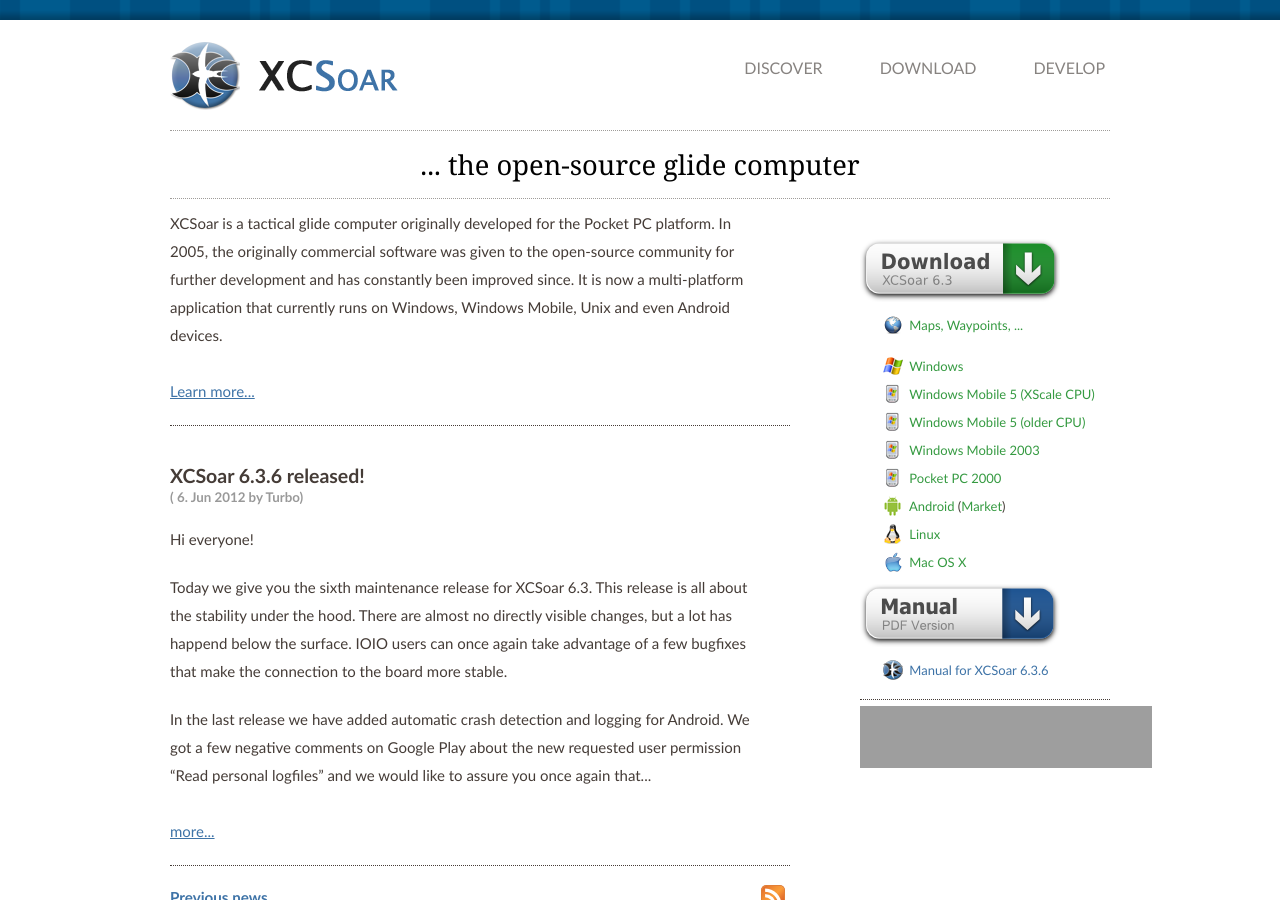
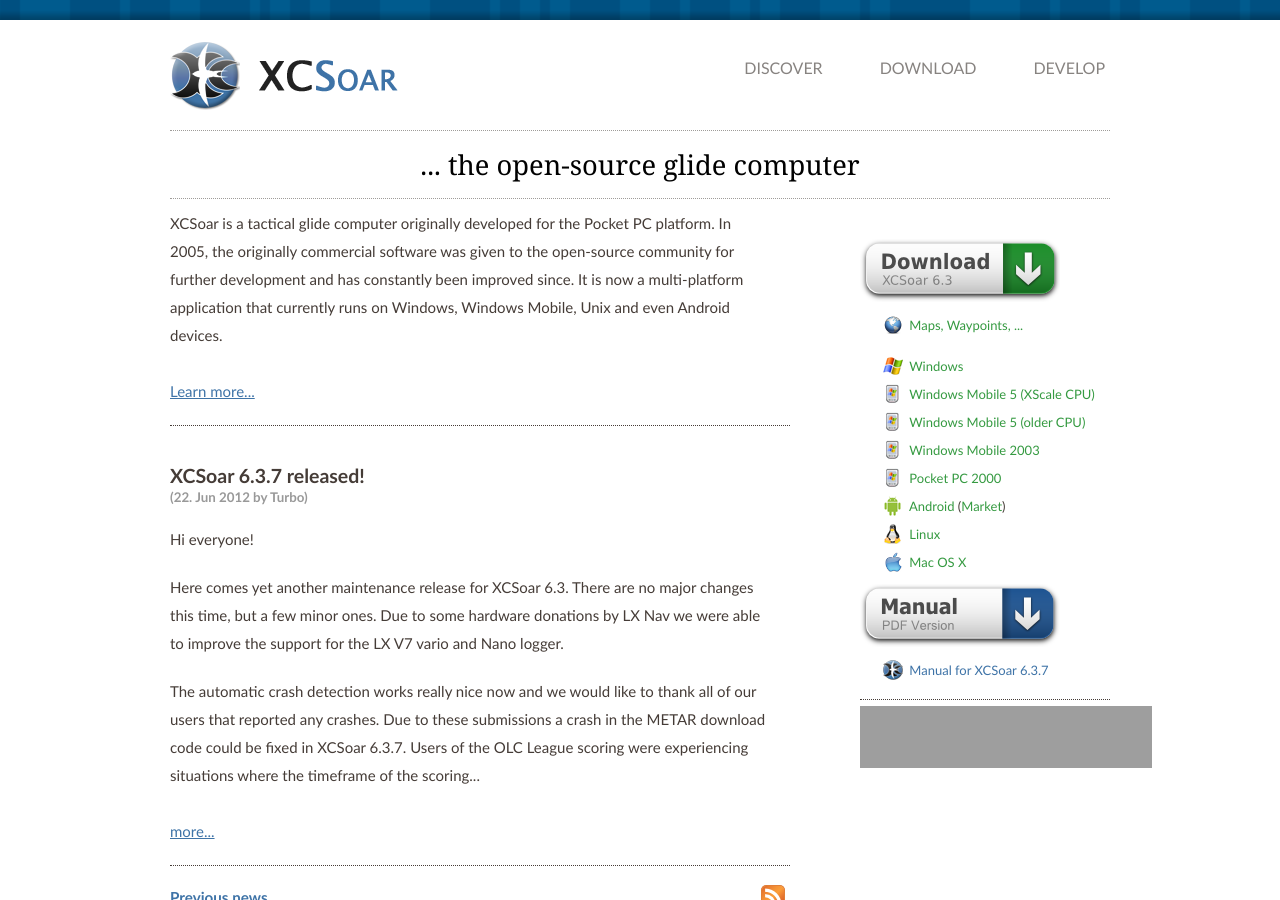
Before and after one commit to XCSoar/website, a Jekyll site: the page built from index.html, in a window 1280 px wide and 900 px high. Built offline with Jekyll 4.4.1, drawn with Linux system fonts in a browser that asks for light colours; grey boxes are pictures that could not be loaded.

Commit message:
release 6.3.7

```diff
--- a/_config.yml
+++ b/_config.yml
@@ -1,7 +1,7 @@
 permalink: /discover/:year/:month/:day/:title.html
 
-xcsoar_stable_version: 6.3.6
-xcsoar_testing_version: 6.3.6
+xcsoar_stable_version: 6.3.7
+xcsoar_testing_version: 6.3.7
 xcsoar_old_version: 6.2.6
 
 xcsoar_next_milestone: 'XCSoar 6.4'
--- /dev/null
+++ b/_posts/2012-06-22-XCSoar_6.3.7_released.md
@@ -0,0 +1,35 @@
+---
+layout: post
+color: blue
+title: XCSoar 6.3.7 released!
+author: Turbo
+---
+Hi everyone!
+
+Here comes yet another maintenance release for XCSoar 6.3. There are no major
+changes this time, but a few minor ones. Due to some hardware donations by
+LX Nav we were able to improve the support for the LX V7 vario and Nano logger.
+
+The automatic crash detection works really nice now and we would like to thank
+all of our users that reported any crashes. Due to these submissions a crash in
+the METAR download code could be fixed in XCSoar 6.3.7. Users of the OLC League
+scoring were experiencing situations where the timeframe of the scoring exeeded
+the 2.5 hours, this is fixed too now.
+
+XCSoar 6.4 is on its way and you can expect the start of the alpha testing phase
+in the next weeks. Android users can already have a look by using the [testing
+version](https://play.google.com/store/apps/details?id=org.xcsoar.testing) from
+the Google Play Store.
+
+Changelog:
+
+  <{{ site.download_server_url }}6.3.7/NEWS.txt>
+
+Download:
+
+  [http://www.xcsoar.org/download/index.html](/download/index.html)
+  <{{ site.download_server_url }}6.3.7/>
+  <https://play.google.com/store/apps/details?id=org.xcsoar>
+
+The next maintenance release will be 6.3.8, to be released on demand.
+The next major release will be 6.4, scheduled for next month.
```
